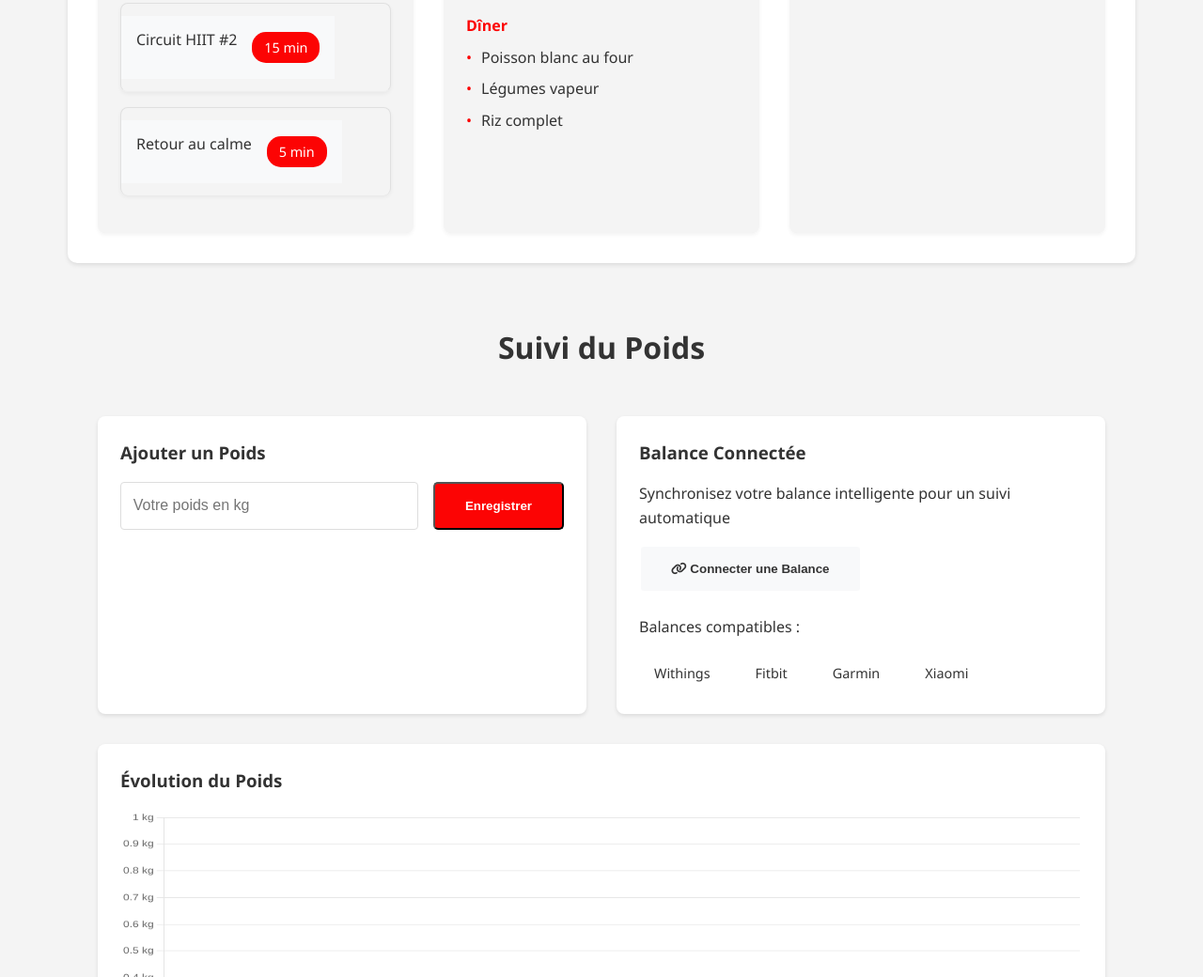
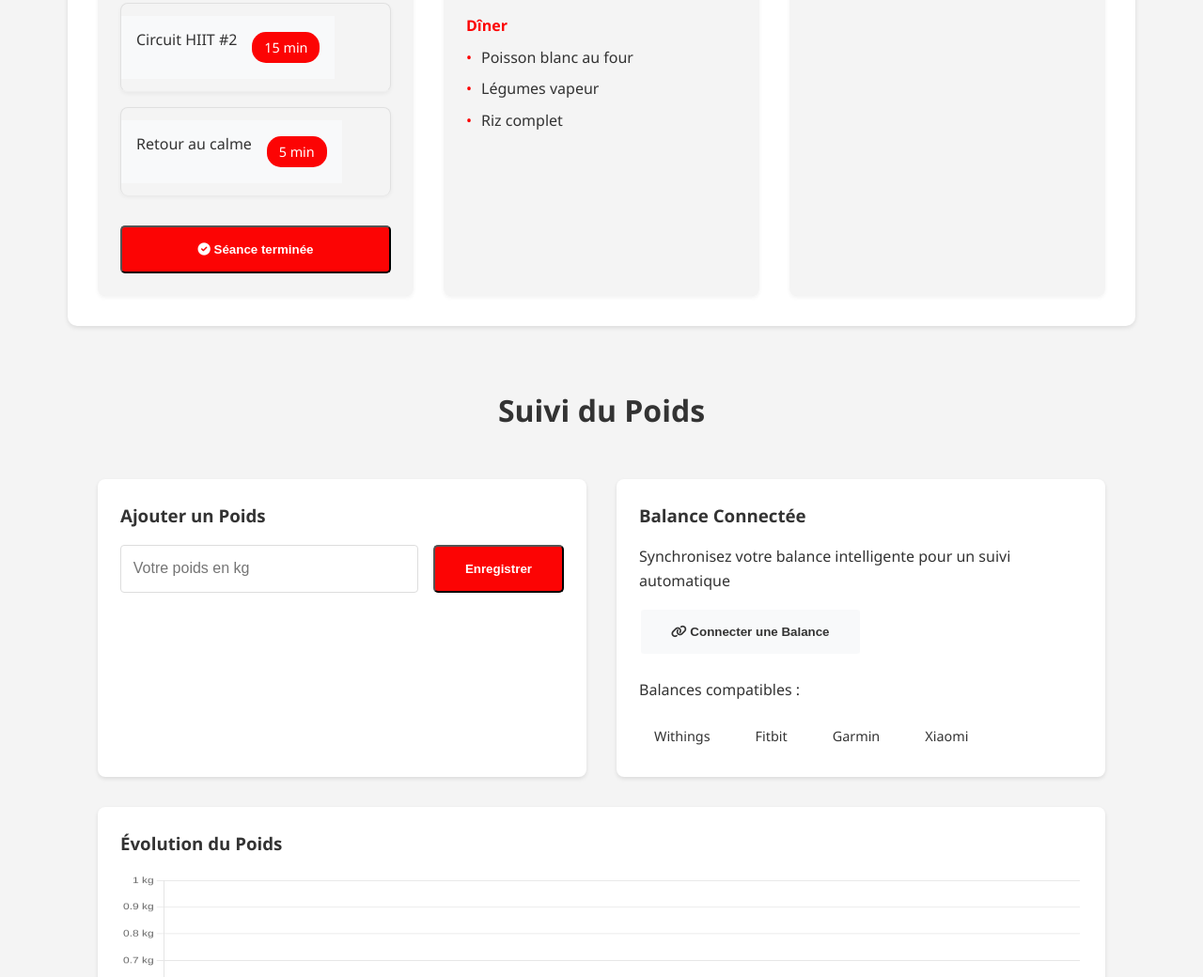
Before and after one commit to sab2004/level-up, a plain HTML site: page dashboard.html in a window 1280 px wide. Shown: the part 793-1833 px from the top of the page at 94% size. Drawn offline with nearby package versions, Linux system fonts and the light colour scheme; sample sign-in values are in the browser's storage.

Commit message:
feat: ajout du bouton Séance terminée

```diff
--- a/dashboard.html
+++ b/dashboard.html
@@ -204,6 +204,9 @@
                             </ul>
                         </div>
                     </div>
+                    <button class="btn-primary" style="width: 100%; margin-top: 1rem;">
+                        <i class="fas fa-check-circle"></i> Séance terminée
+                    </button>
                 </div>
                 <div class="program-card">
                     <h3>Plan Nutritionnel</h3>
```
